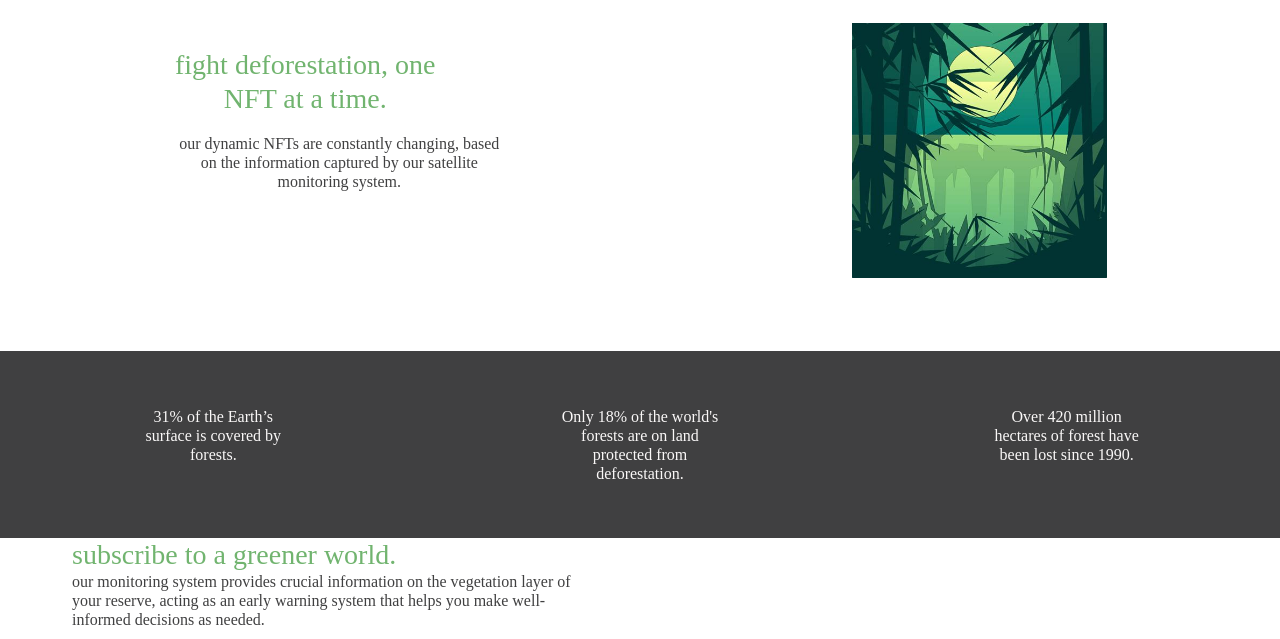
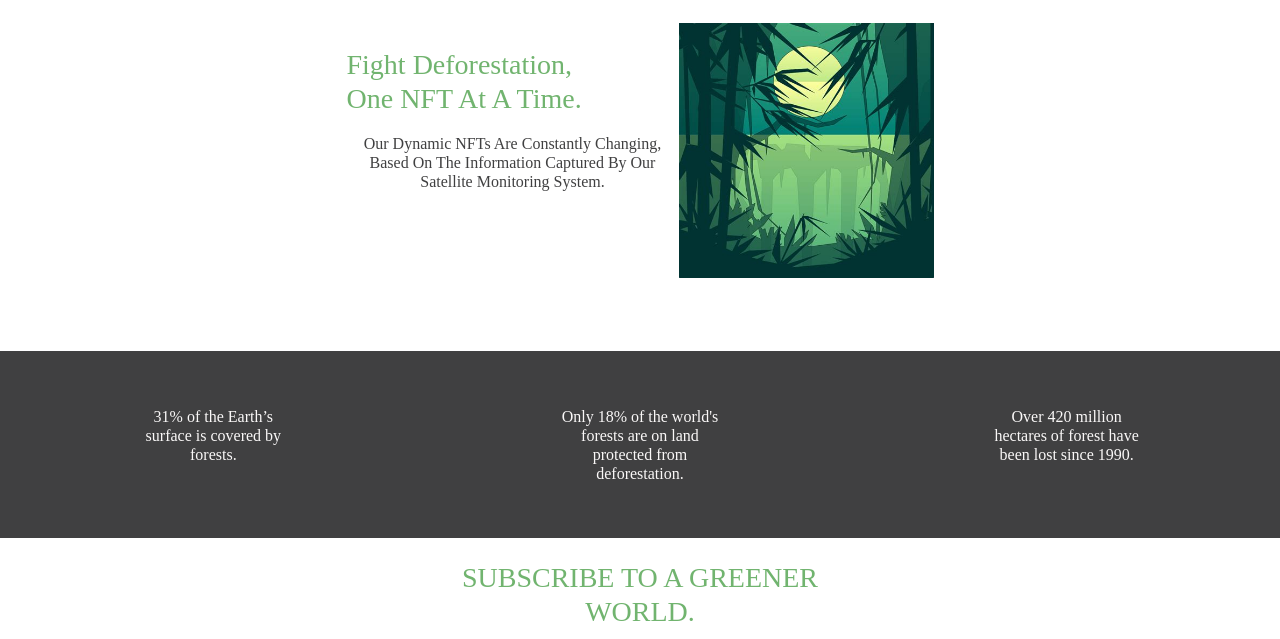
Before and after one commit to F3-Buidlers/Leaf-Track, a React app: page / in a window 1280 px wide. Shown: the part 155-794 px from the top of the page. Built offline with nearby package versions, Linux system fonts and the light colour scheme; a web font is replaced by a local one.

Commit message:
css fixed

```diff
--- a/src/components/LeafTrackHome/LeafTrackHome.scss
+++ b/src/components/LeafTrackHome/LeafTrackHome.scss
@@ -1,9 +1,5 @@
 .home {
 
-  display: flex;
-  flex-direction: column;
-  align-items: center;
-  justify-content: center;
 
   &-container {
     margin: 0px;
@@ -11,7 +7,7 @@
     height: 402px;
     display: flex;
     align-items: center;
-    justify-content: space-around;
+    justify-content: center;
 
     &-header {
       margin: 0px;
@@ -28,10 +24,8 @@
         font-size: 28px;
         line-height: 34px;
         color: #71b46f;
-        display: flex;
-        text-align: center;
-        justify-content: center;
-        align-items: center;
+
+        text-transform: capitalize;
       }
 
       &__description {
@@ -43,11 +37,13 @@
         font-size: 16px;
         line-height: 19px;
         color: #404041;
-        display: flex;
-        margin: auto;
-        text-align: center;
-        justify-content: center;
-        align-items: center;
+          display: flex;
+          flex-direction: column;
+          margin: auto;
+          text-align: center;
+          justify-content: center;
+          align-items: center;
+          text-transform: capitalize;
       }
 
       &__browser {
@@ -92,6 +88,7 @@
     height: 187px;
     display: flex;
     align-items: center;
+    align-items: center;
     justify-content: space-around;
     background: #404041;
 
@@ -120,6 +117,14 @@
       font-size: 28px;
       line-height: 34px;
       color: #71b46f;
+      display: flex;
+      align-items: center;
+      justify-content: center;
+      text-align: center;
+      margin: auto;
+      margin-top: 40px;
+      padding: 10px;
+      text-transform: uppercase;
     }
 
     &__description {
@@ -128,9 +133,14 @@
       height: 57px;
       font-style: normal;
       font-weight: 300;
-      font-size: 16px;
+      font-size: 20px;
       line-height: 19px;
       color: #404041;
+      display: flex;
+      text-align: center;
+      margin: auto;
+      margin-top: 30px;
+      text-transform: capitalize;
     }
 
     &__browser {
```
